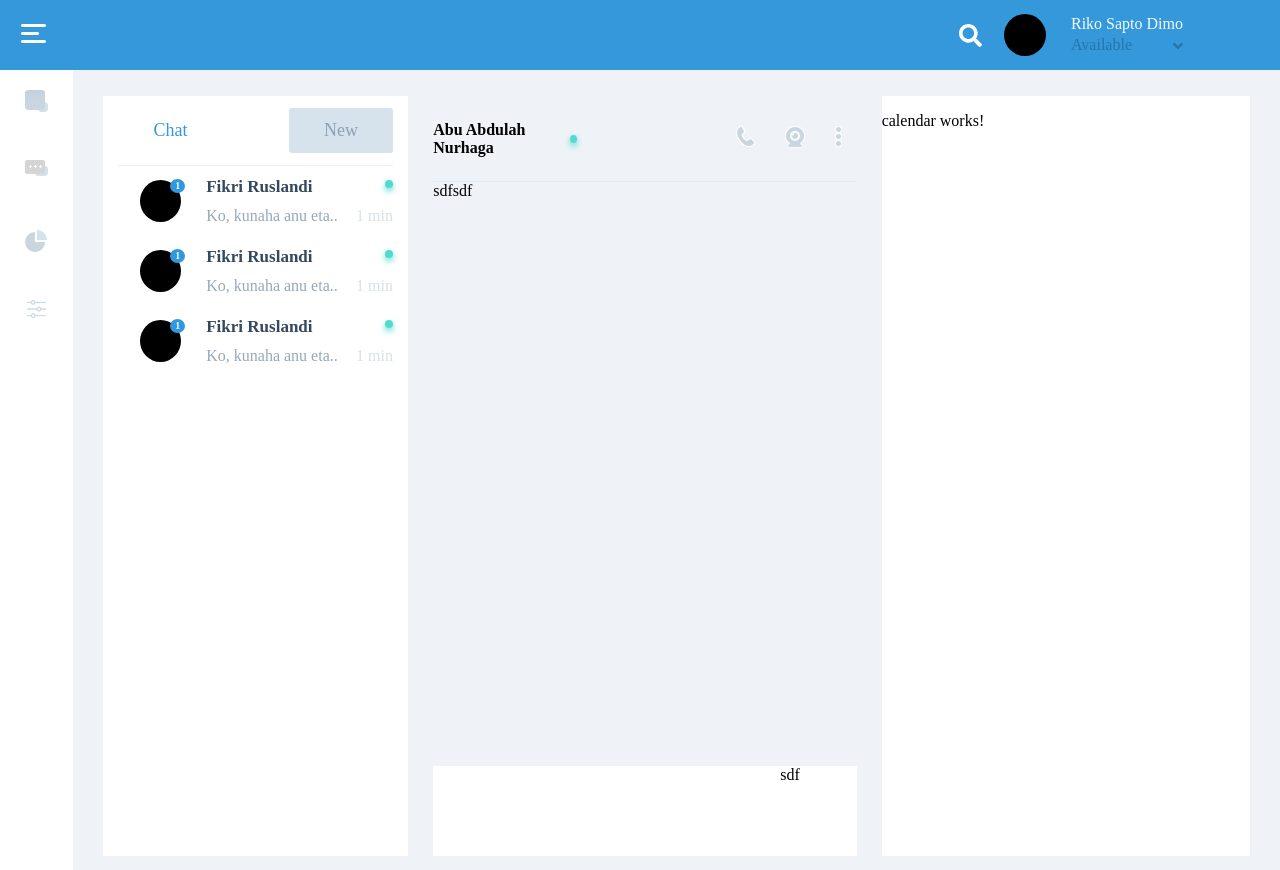
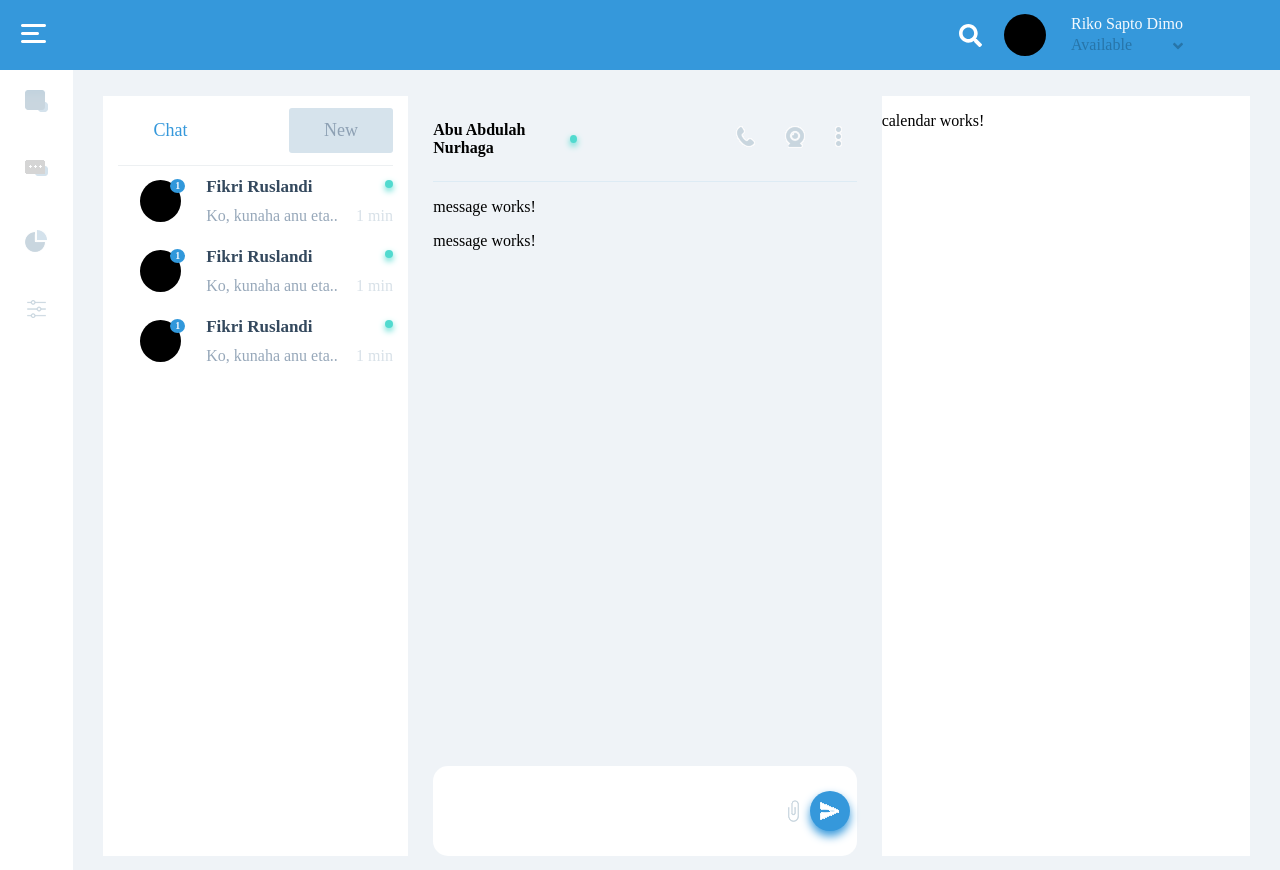
Before and after one commit to OneHedgehog/oh-chat, an Angular app in the folder front/: page / in a window 1280 px wide. Built offline with nearby package versions, Linux system fonts and the light colour scheme.

Commit message:
started mws functionality

```diff
--- a/front/src/app/app.module.ts
+++ b/front/src/app/app.module.ts
@@ -12,12 +12,12 @@ import {MainAppChatComponent} from './main-app-chat/main-app-chat.component';
 import {MessengerComponent} from './main-app-chat/messenger/messenger.component';
 import {CalendarComponent} from './main-app-chat/calendar/calendar.component';
 import {MessagePreviewComponent} from './main-app-chat/contacts/message-preview/message-preview.component';
-import {TextareaDirective} from './common-directives/textarea.directive';
+import { MessageComponent } from './main-app-chat/messenger/message/message.component';
 
 
 @NgModule({
   declarations: [
-    AppComponent, NavbarComponent, SidebarComponent, ContactsComponent, MainAppChatComponent, MessengerComponent, CalendarComponent, MessagePreviewComponent, TextareaDirective
+    AppComponent, NavbarComponent, SidebarComponent, ContactsComponent, MainAppChatComponent, MessengerComponent, CalendarComponent, MessagePreviewComponent, MessageComponent
   ],
   imports: [
     BrowserModule, BrowserAnimationsModule
--- a/front/src/app/common-directives/textarea.directive.ts
+++ /dev/null
@@ -1,16 +0,0 @@
-import { Directive, ElementRef, HostListener  } from '@angular/core';
-
-@Directive({
-  selector: '[app-textarea]'
-})
-export class TextareaDirective {
-
-  constructor(el: ElementRef) {
-    console.log(el);
-  }
-
-  @HostListener('click', ['$event.target']) onMouseEnter(textarea) {
-    console.log('clicked');
-  }
-
-}
--- /dev/null
+++ b/front/src/app/main-app-chat/messenger/message/message.component.html
@@ -0,0 +1,3 @@
+<p>
+  message works!
+</p>
--- /dev/null
+++ b/front/src/app/main-app-chat/messenger/message/message.component.ts
@@ -0,0 +1,15 @@
+import { Component, OnInit } from '@angular/core';
+
+@Component({
+  selector: 'app-message',
+  templateUrl: './message.component.html',
+  styleUrls: ['./message.component.sass']
+})
+export class MessageComponent implements OnInit {
+
+  constructor() { }
+
+  ngOnInit() {
+  }
+
+}
--- a/front/src/app/main-app-chat/messenger/messenger.component.html
+++ b/front/src/app/main-app-chat/messenger/messenger.component.html
@@ -12,13 +12,15 @@
       </ul>
     </div>
     <div class="messages">
-      sdfsdf
+      <app-message></app-message>
+      <app-message></app-message>
     </div>
   </div>
   <div class="mes-send-mes footer">
-    <div class="textarea"  app-textarea></div>
+    <div class="textarea" contenteditable="true"></div>
     <div class="sendmes">
-      sdf
+      <div class="add-file"></div>
+      <div class="send-btn"></div>
     </div>
   </div>
 </div>
--- a/front/src/app/main-app-chat/messenger/messenger.component.sass
+++ b/front/src/app/main-app-chat/messenger/messenger.component.sass
@@ -39,8 +39,34 @@ $mes-height: 60px
       width: calc(90% - 15px*2)
       border: none
       height: 60px
-      outline: none
       padding: 15px
+      border-radius: 15px 0px 0px 15px
+      &:focus
+        outline: none
+        border: 1px solid #3598db
+        border-right: none
+      &:focus + .sendmes
+        outline: none
+        border: 1px solid #3598db
+        border-left: none
     .sendmes
       background: #fff
       width: 20%
+      border-radius: 0px 15px 15px 0px
+      display: flex
+      justify-content: center
+      align-items: center
+      .add-file
+        width: 23px
+        height: 23px
+        background: no-repeat url('/assets/icons/add-file.png')
+        cursor: pointer
+      .send-btn
+        width: 40px
+        height: 40px
+        background: no-repeat url('/assets/icons/send-mes.png') #3598db center center
+        -webkit-border-radius: 50%
+        -moz-border-radius: 50%
+        border-radius: 50%
+        box-shadow: 0 5px 10px #3598db
+        cursor: pointer
```
Also changed, not shown: front/src/app/main-app-chat/messenger/message/message.component.sass (added), 2 other files (tests, documents, lock files or other folders).
